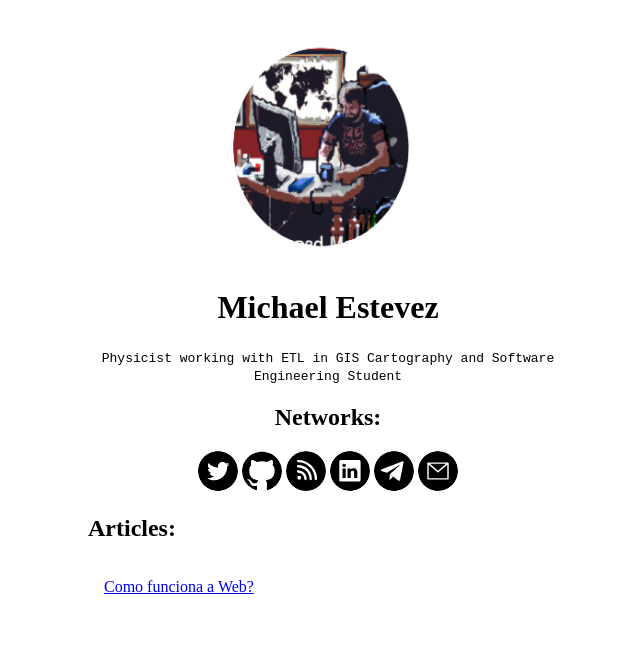
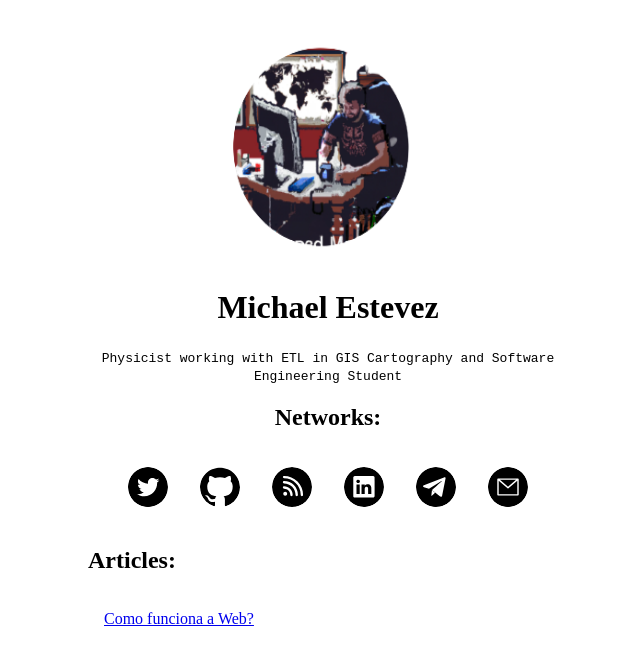
Before and after one commit to DevAfect/MyPage, a plain HTML site: page index.html in a window 1280 px wide. Shown: the whole page, without its empty margins (312-952 px from the left). Drawn offline with Linux system fonts and the light colour scheme.

Commit message:
Links and articles

```diff
--- a/index.html
+++ b/index.html
@@ -18,23 +18,23 @@
 </header>
 <main>
     <h2 id="networks"> Networks:</h2>
-    <section>
-            <ul >
-                <div id="divicones" >
-                    <a href="https://twitter.com/"><img src="/img/ctwitter.svg" class="icone" alt="twitter icon"></a>
-                    <a href="https://github.com/DevAfect"><img src="/img/cgithub.svg" class="icone" alt="github icon"></a>
-                    <a href="https://devafect.github.io/"><img src="/img/crss.svg" class="icone" alt="blog icon"></a>
-                    <a href="https://www.linkedin.com/feed/"><img src="/img/linkedin.svg" class="icone" alt="linkedin icon"></a>
-                    <a href="https://t.me/michael_estevez"><img src="/img/telegram.svg" class="icone" alt="telegram icon"></a>
-                    <img src="/img/cemail.svg" style="cursor: pointer;" class="icone" id="iemail" alt="email icon"
-                         title="jeanalvarez@id.uff.br">
-                </div>
-            </ul>
+
+
+                   <ul >
+                    <li><a href="https://twitter.com/"><img src="/img/ctwitter.svg" class="icone" alt="twitter icon"></a></li>
+                    <li><a href="https://github.com/DevAfect"><img src="/img/cgithub.svg" class="icone" alt="github icon"></a></li>
+                    <li><a href="https://devafect.github.io/"><img src="/img/crss.svg" class="icone" alt="blog icon"></a></li>
+                    <li><a href="https://www.linkedin.com/feed/"><img src="/img/linkedin.svg" class="icone" alt="linkedin icon"></a></li>
+                    <li><a href="https://t.me/michael_estevez"><img src="/img/telegram.svg" class="icone" alt="telegram icon"></a></li>
+                    <li><img src="/img/cemail.svg" style="cursor: pointer;" class="icone" id="iemail" alt="email icon"
+                         title="jeanalvarez@id.uff.br"></li>
+                            </ul>
+
+
             <div id="demail" ></div> <!-- Função para revelar o Email -->
 
-    </section>
-    <section>
-        <h2> Articles:</h2>
+  <h2> Articles:</h2>
+
         <ul style="flex-direction: column;">
             <li>
                 <a target="_blank" rel="noreferrer noopener" href="/articles/como_funciona_a_web.html">
@@ -42,7 +42,7 @@
                 </a>
             </li>
         </ul>
-    </section>
+
 
 
 </main>
```
Also changed, not shown: articles/como_funciona_a_web.html (+2 -2 lines).
